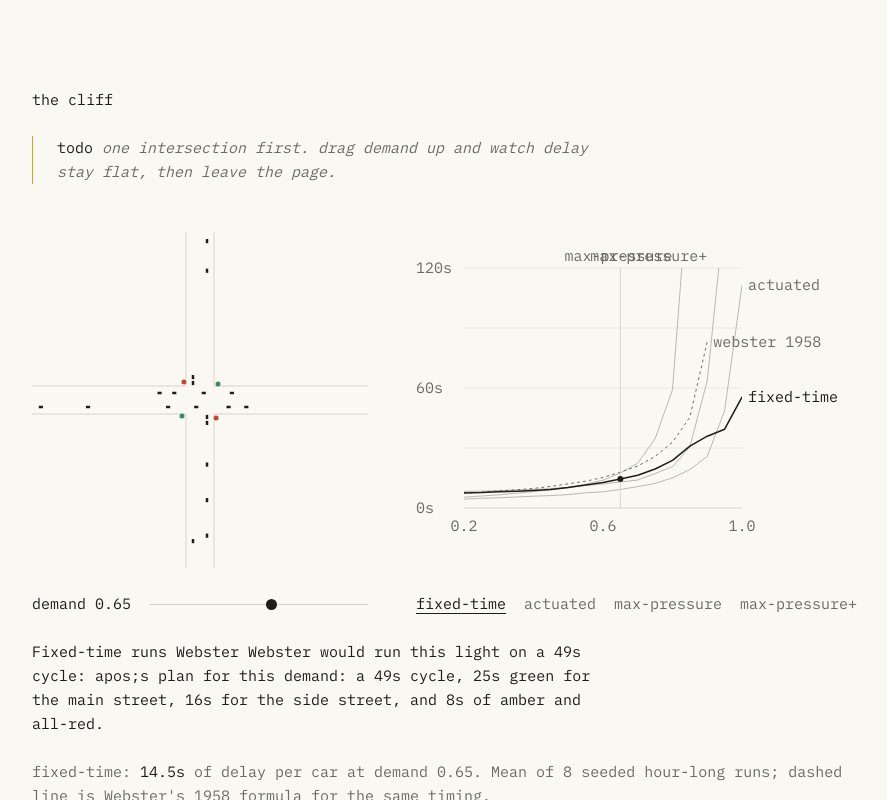
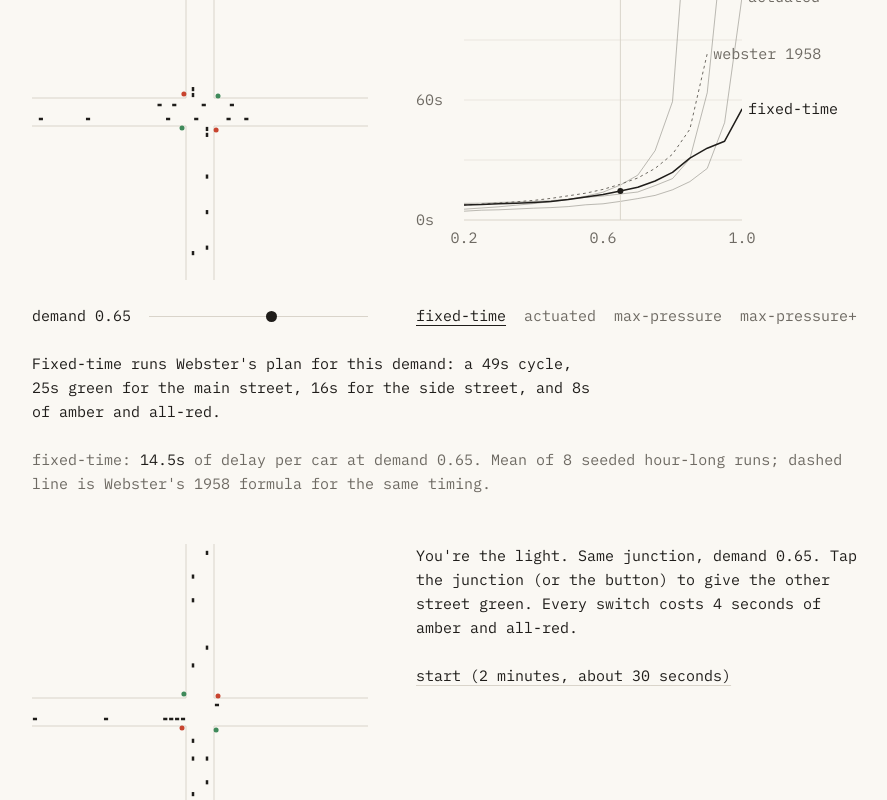
Before and after one commit to Arya-P05/green-wave, a Next.js app: page / in a window 1280 px wide. Shown: the part 1040-1840 px from the top of the page, without its empty margins (322-1209 px from the left). Built offline with nearby package versions, Linux system fonts and the light colour scheme.

Commit message:
Cliff: fix the Webster sentence, and keep line names from colliding at the top

```diff
--- a/components/Todo.tsx
+++ /dev/null
@@ -1,8 +0,0 @@
-/** Placeholder prose for Arya to write. Deliberately loud so none of it ships by accident. */
-export default function Todo({ children }: { children: React.ReactNode }) {
-  return (
-    <p className="my-1 border-l border-amber pl-1 text-muted italic">
-      <span className="not-italic text-ink">todo</span> {children}
-    </p>
-  );
-}
--- a/components/cliff/Cliff.tsx
+++ b/components/cliff/Cliff.tsx
@@ -45,7 +45,7 @@ export default function Cliff() {
         <Choice label="controller" options={CLIFF_KINDS} value={kind} onChange={setKind} names={LABELS} />
       </div>
       <p className="tabular-nums">
-        Fixed-time runs Webster        Webster would run this light on a <span className="text-ink">{plan.cycle}s</span> cycle:{" "}apos;s plan for this demand: a <span className="text-ink">{plan.cycle}s</span> cycle,{" "}
+        Fixed-time runs Webster&apos;s plan for this demand: a <span className="text-ink">{plan.cycle}s</span> cycle,{" "}
         {plan.greens[0]}s green for the main street, {plan.greens[1]}s for the side street, and{" "}
         {plan.cycle - plan.greens[0] - plan.greens[1]}s of amber and all-red.
       </p>
--- a/components/cliff/DelayCurve.tsx
+++ b/components/cliff/DelayCurve.tsx
@@ -14,6 +14,7 @@ const BOTTOM = 36;
 const LEFT = 48;
 const RIGHT = 120; // room for line labels
 const MAX_DELAY = 120;
+const CH = 9; // px per character of the 15px mono face
 
 /**
  * Mean delay per car against demand, one line per controller. Lines that run
@@ -57,6 +58,13 @@ export default function DelayCurve({
     ...CLIFF_KINDS.map((k) => ({ key: k, text: LABELS[k], at: anchor(data.delay[k]), ink: k === kind })),
     { key: "webster", text: "webster 1958", at: anchor(data.webster), ink: false },
   ];
+  // Lines that leave the top are named where they leave, ending there; if that
+  // would run into the name of the line that left before, start there instead.
+  let edge = -Infinity;
+  for (const l of labels.filter((l) => l.at.end).sort((a, b) => a.at.left - b.at.left)) {
+    if (l.at.left - l.text.length * CH < edge) l.at = { ...l.at, left: l.at.left + 4, end: false };
+    edge = l.at.end ? l.at.left : l.at.left + l.text.length * CH;
+  }
 
   const i = data.demands.findIndex((d) => Math.abs(d - demand) < 1e-9);
   const value = data.delay[kind][i];
```
